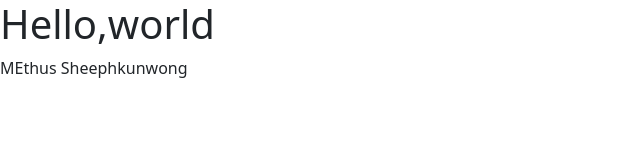
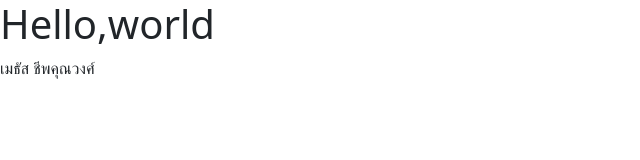
Before and after one commit to methus364/web_html, a plain HTML site: page index.html in a window 1280 px wide. Shown: the whole page, without its empty margins (0-640 px from the left). Drawn offline with nearby package versions, Linux system fonts and the light colour scheme.

Commit message:
2nd commit

```diff
--- a/index.html
+++ b/index.html
@@ -8,7 +8,7 @@
 </head>
 <body>
     <h1 class="">Hello,world</h1>
-    <p>MEthus Sheephkunwong</p>
+    <p>เมธัส ชีพคุณวงศ์</p>
 
     <script src="https://cdn.jsdelivr.net/npm/@popperjs/core@2.9.2/dist/umd/popper.min.js" integrity="sha384-IQsoLXl5PILFhosVNubq5LC7Qb9DXgDA9i+tQ8Zj3iwWAwPtgFTxbJ8NT4GN1R8p" crossorigin="anonymous"></script>
     <script src="https://cdn.jsdelivr.net/npm/bootstrap@5.0.2/dist/js/bootstrap.min.js" integrity="sha384-cVKIPhGWiC2Al4u+LWgxfKTRIcfu0JTxR+EQDz/bgldoEyl4H0zUF0QKbrJ0EcQF" crossorigin="anonymous"></script>
```
